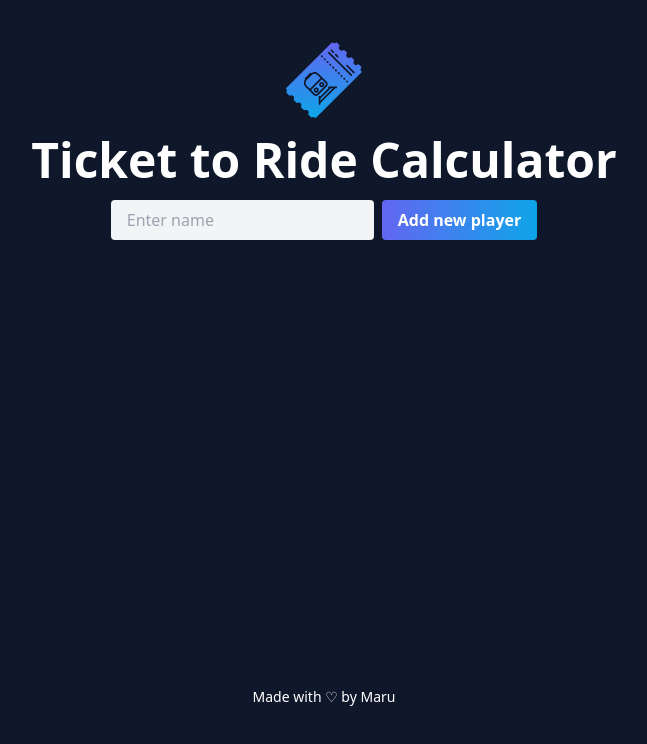
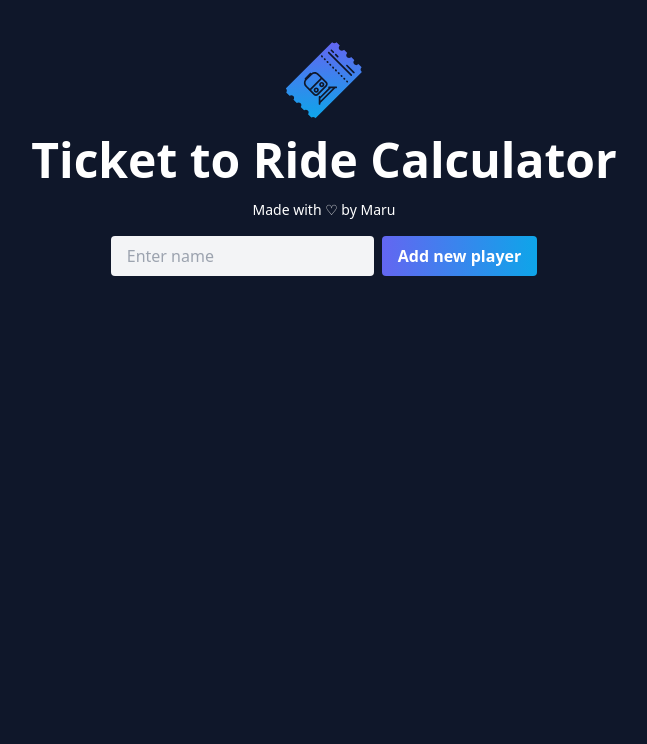
Before and after one commit to marugy99/tickettocalculate, a Next.js app: page / in a window 1280 px wide. Shown: the top 744 px of the page, without its empty margins (316-963 px from the left). Built offline with nearby package versions, Linux system fonts and the light colour scheme.

Commit message:
Fix footer

```diff
--- a/components/PlayerCard.js
+++ b/components/PlayerCard.js
@@ -129,11 +129,11 @@
 
   return (
     <div
-      className={`rounded bg-white bg-gradient-to-r p-1.5 mx-4 lg:mx-5 ${
+      className={`rounded min-h-full bg-white bg-gradient-to-r p-1.5 mx-4 lg:mx-5 ${
         playerColor == "" ? "from-slate-50 to-slate-300" : playerColor
       } `}
     >
-      <article className="relative h-full rounded bg-slate-800 py-8 px-6 text-white shadow-xl">
+      <article className="relative min-h-full rounded bg-slate-800 py-8 px-6 text-white shadow-xl">
         <div className="absolute right-4 top-3 flex gap-2">
           <button onClick={() => setIsOpen("picker")} aria-label="Change color">
             <IoColorFillOutline className="h-5 w-5 text-slate-500 hover:text-slate-200" />
--- a/pages/index.js
+++ b/pages/index.js
@@ -5,6 +5,7 @@
 const Home = () => {
   const [name, setName] = useState("");
   const [players, setPlayers] = useState([]);
+  const [isOpen, setIsOpen] = useState(false);
 
   const addPlayer = (e) => {
     e.preventDefault();
@@ -36,23 +37,27 @@
   };
 
   return (
-    <main className="isolate min-h-screen w-full bg-slate-900 flex flex-col">
+    <main className="isolate min-h-screen w-full bg-slate-900">
       <Head>
         <title>Ticket to Ride Calculator</title>
         <link rel="icon" href="/favicon.ico" />
       </Head>
-      <header className="container mx-auto pt-10 text-center px-4 sm:px-0 flex-1">
+      <header className="container mx-auto pt-10 text-center px-4 sm:px-0">
         <img
           className="mx-auto h-20 w-20"
           src="/train-ticket.svg"
           alt="Train ticket icon"
           aria-hidden="true"
         />
-
-        <h1 className="my-4 text-4xl sm:text-5xl font-bold text-white">
-          Ticket to Ride Calculator
-        </h1>
-        <form action="#" onSubmit={(e) => addPlayer(e)} className="flex items-start justify-center gap-2 flex-wrap">
+        <div>
+          <h1 className="mt-4 text-4xl sm:text-5xl font-bold text-white">
+            Ticket to Ride Calculator
+          </h1>
+          <p className="text-white text-sm text-center mt-4">
+            Made with ♡ by <a href="https://marucodes.com/" rel="noreferrer" target="_blank" className="hover:underline inline-block">Maru</a>
+          </p>
+        </div>
+        <form action="#" onSubmit={(e) => addPlayer(e)} className="flex items-start mt-4 justify-center gap-2 flex-wrap">
           <div>
             <input
               type="text"
@@ -69,7 +74,7 @@
           </button>
         </form>
       </header>
-      <div className="container mx-auto mt-8 grid grid-cols-1 gap-4 md:grid-cols-2 lg:grid-cols-3 lg:gap-4 flex-grow pb-4">
+      <div className="container mx-auto mt-8 grid grid-cols-1 gap-4 md:grid-cols-2 lg:grid-cols-3 min-h-fit lg:gap-4 pb-4">
         {players.map((player, index) => (
           <PlayerCard
             name={player.playerName}
@@ -78,9 +83,6 @@
           />
         ))}
       </div>
-      <footer className="text-white text-sm text-center flex-1 py-4 grid place-items-center">
-        Made with ♡ by Maru
-      </footer>
     </main>
   );
 };
```
